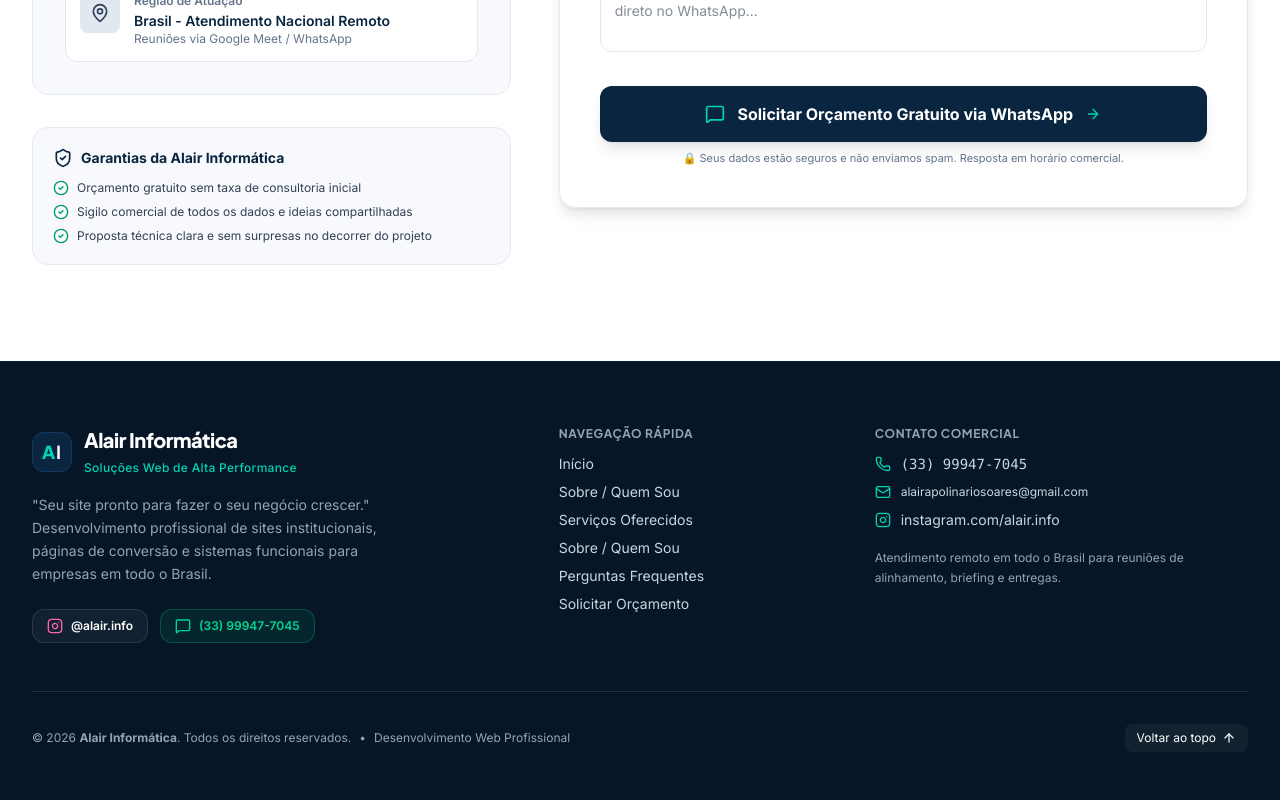
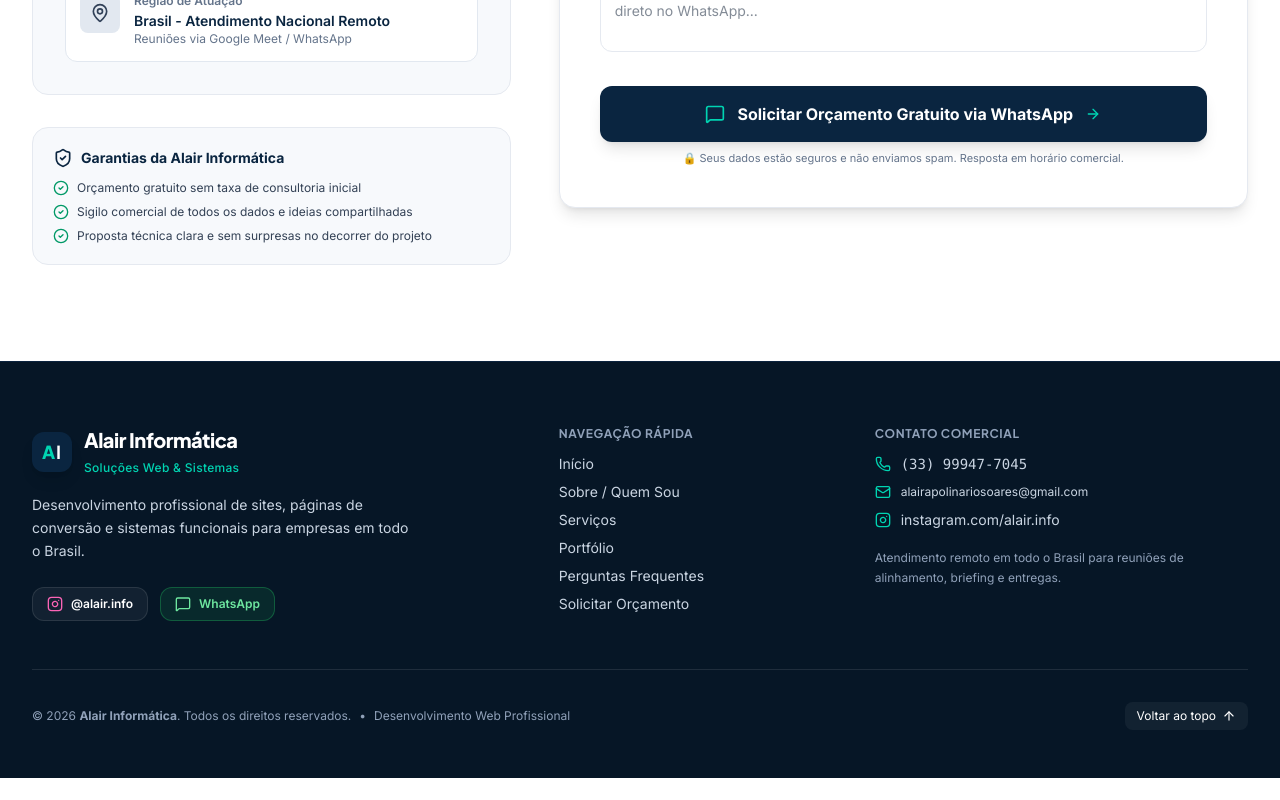
Before and after one commit to alair-code/alair.info, a React (Vite) app: page / in a window 1280 px wide. Shown: the part 7880-8680 px from the top of the page. After the commit the page ends 8658 px from the top, so only its background shows below. Built offline with nearby package versions, Linux system fonts and the light colour scheme.

Commit message:
fix: organiza navegacao e remove item duplicado do rodape

```diff
--- a/src/components/Footer.tsx
+++ b/src/components/Footer.tsx
@@ -1,151 +1,68 @@
 import React from 'react';
-import { Instagram, MessageSquare, Mail, Phone, ArrowUp, ShieldCheck, Heart } from 'lucide-react';
+import { Instagram, MessageSquare, Mail, Phone, ArrowUp } from 'lucide-react';
 import { BRAND_INFO } from '../data/portfolioData';
 import { getWhatsAppLink } from '../utils/helpers';
 
 export const Footer: React.FC = () => {
-  const scrollToTop = () => {
-    window.scrollTo({ top: 0, behavior: 'smooth' });
-  };
+  const scrollToTop = () => window.scrollTo({ top: 0, behavior: 'smooth' });
 
   return (
-    <footer
-      id="main-footer"
-      className="bg-surface-navy-dark text-white border-t border-brand-navy-light/40 pt-16 pb-12 relative overflow-hidden"
-    >
-      <div className="max-w-7xl mx-auto px-4 sm:px-6 lg:px-8">
-
-        {/* Main Footer Grid */}
-        <div className="grid grid-cols-1 md:grid-cols-2 lg:grid-cols-12 gap-12 pb-12 border-b border-border-navy">
-
-          {/* Brand Info Column */}
-          <div className="lg:col-span-5 space-y-4">
+    <footer id="main-footer" className="relative overflow-hidden border-t border-brand-navy-light/40 bg-surface-navy-dark pt-16 pb-12 text-white">
+      <div className="mx-auto max-w-7xl px-4 sm:px-6 lg:px-8">
+        <div className="grid grid-cols-1 gap-12 border-b border-white/10 pb-12 md:grid-cols-2 lg:grid-cols-12">
+          <div className="space-y-4 lg:col-span-5">
             <div className="flex items-center gap-3">
-              <div className="w-10 h-10 rounded-xl bg-brand-navy border border-brand-navy-light flex items-center justify-center text-white font-bold text-lg tracking-wider">
-                <span className="text-brand-accent font-display font-extrabold">A</span>
-                <span className="text-white font-display font-bold">I</span>
+              <div className="flex h-10 w-10 items-center justify-center rounded-xl bg-brand-navy text-lg font-bold tracking-wider shadow-lg">
+                <span className="font-display font-extrabold text-brand-accent">A</span><span className="font-display font-bold text-white">I</span>
               </div>
               <div>
-                <span className="text-xl font-extrabold tracking-tight text-white font-display block">
-                  Alair Informática
-                </span>
-                <span className="text-xs text-brand-accent font-medium tracking-wide">
-                  Soluções Web de Alta Performance
-                </span>
+                <span className="block font-display text-xl font-extrabold tracking-tight">Alair Informática</span>
+                <span className="text-xs font-medium tracking-wide text-brand-accent">Soluções Web & Sistemas</span>
               </div>
             </div>
-
-            <p className="text-sm text-text-light leading-relaxed max-w-sm">
-              "Seu site pronto para fazer o seu negócio crescer." Desenvolvimento profissional de sites institucionais, páginas de conversão e sistemas funcionais para empresas em todo o Brasil.
-            </p>
-
-            <div className="pt-2 flex items-center gap-3">
-              {/* Instagram link */}
-              <a
-                id="footer-instagram-link"
-                href={BRAND_INFO.instagramUrl}
-                target="_blank"
-                rel="noopener noreferrer"
-                aria-label="Perfil no Instagram da Alair Informática"
-                className="inline-flex items-center gap-2 px-3.5 py-2 rounded-xl bg-white/5 hover:bg-white/10 text-white text-xs font-semibold border border-white/10 hover:border-pink-500/40 transition-all"
-              >
-                <Instagram className="w-4 h-4 text-pink-400" />
-                <span>{BRAND_INFO.instagramHandle}</span>
+            <p className="max-w-sm text-sm leading-relaxed text-slate-300">Desenvolvimento profissional de sites, páginas de conversão e sistemas funcionais para empresas em todo o Brasil.</p>
+            <div className="flex flex-wrap items-center gap-3 pt-2">
+              <a id="footer-instagram-link" href={BRAND_INFO.instagramUrl} target="_blank" rel="noopener noreferrer" aria-label="Perfil no Instagram da Alair Informática" className="inline-flex items-center gap-2 rounded-xl border border-white/10 bg-white/5 px-3.5 py-2 text-xs font-semibold text-white transition-all hover:border-pink-500/40 hover:bg-white/10">
+                <Instagram className="h-4 w-4 text-pink-400" />{BRAND_INFO.instagramHandle}
               </a>
-
-              {/* WhatsApp direct */}
-              <a
-                id="footer-whatsapp-badge"
-                href={getWhatsAppLink()}
-                target="_blank"
-                rel="noopener noreferrer"
-                aria-label="WhatsApp da Alair Informática"
-                className="inline-flex items-center gap-2 px-3.5 py-2 rounded-xl bg-emerald-500/10 hover:bg-emerald-500/20 text-emerald-400 text-xs font-semibold border border-emerald-500/30 transition-all"
-              >
-                <MessageSquare className="w-4 h-4" />
-                <span>{BRAND_INFO.whatsappDisplay}</span>
+              <a id="footer-whatsapp-badge" href={getWhatsAppLink()} target="_blank" rel="noopener noreferrer" aria-label="WhatsApp da Alair Informática" className="inline-flex items-center gap-2 rounded-xl border border-[#25D366]/30 bg-[#25D366]/10 px-3.5 py-2 text-xs font-semibold text-[#6EE7A0] transition-all hover:bg-[#25D366]/20">
+                <MessageSquare className="h-4 w-4" />WhatsApp
               </a>
             </div>
           </div>
 
-          {/* Quick Links Column */}
-          <div className="lg:col-span-3 space-y-3">
-            <h4 className="text-xs font-bold uppercase tracking-wider text-text-light">
-              Navegação Rápida
-            </h4>
+          <div className="space-y-3 lg:col-span-3">
+            <h4 className="text-xs font-bold uppercase tracking-wider text-slate-400">Navegação Rápida</h4>
             <ul className="space-y-2 text-sm text-slate-300">
-              <li>
-                <a href="#inicio" className="hover:text-brand-accent transition-colors">Início</a>
-              </li>
-              <li>
-                <a href="#sobre" className="hover:text-brand-accent transition-colors">Sobre / Quem Sou</a>
-              </li>
-              <li>
-                <a href="#servicos" className="hover:text-brand-accent transition-colors">Serviços Oferecidos</a>
-              </li>
-              <li>
-                <a href="#sobre" className="hover:text-brand-accent transition-colors">Sobre / Quem Sou</a>
-              </li>
-              <li>
-                <a href="#faq" className="hover:text-brand-accent transition-colors">Perguntas Frequentes</a>
-              </li>
-              <li>
-                <a href="#contato" className="hover:text-brand-accent transition-colors">Solicitar Orçamento</a>
-              </li>
+              <li><a href="#inicio" className="transition-colors hover:text-brand-accent">Início</a></li>
+              <li><a href="#sobre" className="transition-colors hover:text-brand-accent">Sobre / Quem Sou</a></li>
+              <li><a href="#servicos" className="transition-colors hover:text-brand-accent">Serviços</a></li>
+              <li><a href="#portfolio" className="transition-colors hover:text-brand-accent">Portfólio</a></li>
+              <li><a href="#faq" className="transition-colors hover:text-brand-accent">Perguntas Frequentes</a></li>
+              <li><a href="#contato" className="transition-colors hover:text-brand-accent">Solicitar Orçamento</a></li>
             </ul>
           </div>
 
-          {/* Direct Contact Column */}
-          <div className="lg:col-span-4 space-y-3">
-            <h4 className="text-xs font-bold uppercase tracking-wider text-text-light">
-              Contato Comercial
-            </h4>
+          <div className="space-y-3 lg:col-span-4">
+            <h4 className="text-xs font-bold uppercase tracking-wider text-slate-400">Contato Comercial</h4>
             <div className="space-y-2.5 text-sm text-slate-300">
-              <div className="flex items-center gap-2.5">
-                <Phone className="w-4 h-4 text-brand-accent shrink-0" />
-                <a href={getWhatsAppLink()} className="hover:underline font-mono">
-                  {BRAND_INFO.whatsappDisplay}
-                </a>
-              </div>
-              <div className="flex items-center gap-2.5">
-                <Mail className="w-4 h-4 text-brand-accent shrink-0" />
-                <a href={`mailto:${BRAND_INFO.email}`} className="hover:underline text-xs">
-                  {BRAND_INFO.email}
-                </a>
-              </div>
-              <div className="flex items-center gap-2.5">
-                <Instagram className="w-4 h-4 text-brand-accent shrink-0" />
-                <a href={BRAND_INFO.instagramUrl} target="_blank" rel="noopener noreferrer" className="hover:underline">
-                  instagram.com/alair.info
-                </a>
-              </div>
-              <p className="text-xs text-text-light pt-2 leading-relaxed">
-                Atendimento remoto em todo o Brasil para reuniões de alinhamento, briefing e entregas.
-              </p>
+              <div className="flex items-center gap-2.5"><Phone className="h-4 w-4 shrink-0 text-brand-accent" /><a href={getWhatsAppLink()} className="font-mono hover:underline">{BRAND_INFO.whatsappDisplay}</a></div>
+              <div className="flex items-center gap-2.5"><Mail className="h-4 w-4 shrink-0 text-brand-accent" /><a href={`mailto:${BRAND_INFO.email}`} className="text-xs hover:underline">{BRAND_INFO.email}</a></div>
+              <div className="flex items-center gap-2.5"><Instagram className="h-4 w-4 shrink-0 text-brand-accent" /><a href={BRAND_INFO.instagramUrl} target="_blank" rel="noopener noreferrer" className="hover:underline">instagram.com/alair.info</a></div>
+              <p className="pt-2 text-xs leading-relaxed text-slate-400">Atendimento remoto em todo o Brasil para reuniões de alinhamento, briefing e entregas.</p>
             </div>
           </div>
-
         </div>
 
-        {/* Bottom Copyright & Back to Top */}
-        <div className="pt-8 flex flex-col sm:flex-row items-center justify-between gap-4 text-xs text-text-light">
+        <div className="flex flex-col items-center justify-between gap-4 pt-8 text-xs text-slate-400 sm:flex-row">
           <div className="flex flex-wrap items-center gap-2 text-center sm:text-left">
             <span>© {new Date().getFullYear()} <strong>Alair Informática</strong>. Todos os direitos reservados.</span>
-            <span className="hidden sm:inline">•</span>
-            <span>Desenvolvimento Web Profissional</span>
+            <span className="hidden sm:inline">•</span><span>Desenvolvimento Web Profissional</span>
           </div>
-
-          <button
-            type="button"
-            onClick={scrollToTop}
-            aria-label="Voltar ao topo da página"
-            className="inline-flex items-center gap-1.5 px-3 py-1.5 rounded-lg bg-white/5 hover:bg-white/10 text-white text-xs transition-colors cursor-pointer"
-          >
-            <span>Voltar ao topo</span>
-            <ArrowUp className="w-3.5 h-3.5" />
+          <button type="button" onClick={scrollToTop} aria-label="Voltar ao topo da página" className="inline-flex items-center gap-1.5 rounded-lg bg-white/5 px-3 py-1.5 text-xs text-white transition-colors hover:bg-white/10">
+            Voltar ao topo <ArrowUp className="h-3.5 w-3.5" />
           </button>
         </div>
-
       </div>
     </footer>
   );
```
